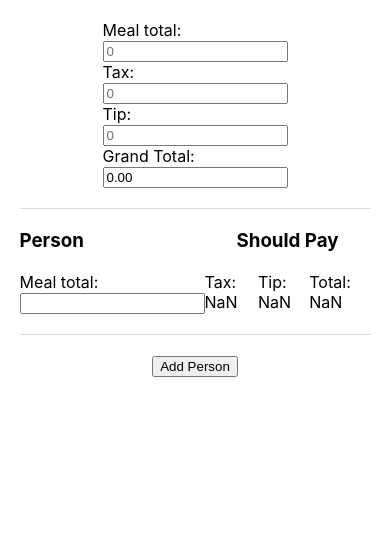
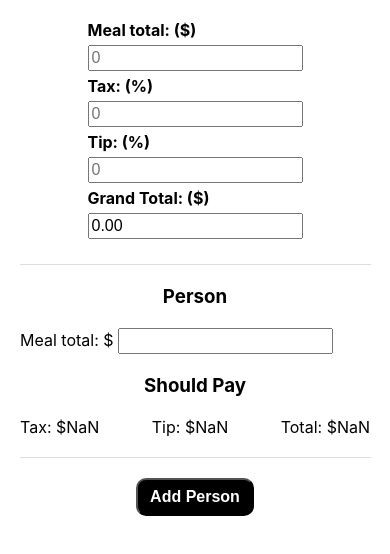
Before and after one commit to jvelis94/tip-calculator, a React (Create React App) app: page / in a window 390 px wide. Shown: the top 554 px of the page. Built offline with nearby package versions, Linux system fonts and the light colour scheme.

Commit message:
make site responsive

```diff
--- a/src/index.css
+++ b/src/index.css
@@ -22,6 +22,14 @@ code {
   display: inline-block;
   margin: 0 auto;
   text-align: left;
+  font-weight: bold;
+}
+
+.order-total input {
+  margin-bottom: 5px;
+  margin-top: 5px;
+  height: 20px;
+  font-size: 16px;
 }
 
 .person {
@@ -41,6 +49,11 @@ code {
   padding-top: 20px;
 }
 
+.person input {
+  height: 20px;
+  font-size: 16px;
+}
+
 .button {
   text-align: center;
   border-top: 0.5px solid #ddd;
@@ -49,8 +62,17 @@ code {
   margin: 0 auto;
 }
 
+button {
+  background-color: #000000;
+  color: #ffffff;
+  font-size: 16px;
+  font-weight: bold;
+  border-radius: 10px;
+  padding: 8px 12px;
+}
+
 .breakdown {
-  width: 250px;
+  width: 350px;
 }
 
 .person-details {
@@ -66,3 +88,23 @@ code {
 .breakdown h3 {
   text-align: center;
 }
+
+@media (max-width: 1000px) {
+  .person {
+    display: block;
+  }
+
+  .breakdown {
+    margin: 0 auto;
+  }
+
+  .total-details {
+    width: 350px;
+    margin: 0 auto;
+    padding-bottom: 20px;
+  }
+
+  .total-details h3 {
+    text-align: center;
+  }
+}
--- a/src/index.js
+++ b/src/index.js
@@ -84,13 +84,13 @@ class Details extends React.Component {
             <div className='details'>
                 <div className='order-total'>
                     <form>
-                        <label htmlFor='meal'>Meal total: </label><br></br>
+                        <label htmlFor='meal'>Meal total: ($)</label><br></br>
                         <input name='meal' placeholder={this.state.meal_total} onChange={this.handleMealChange}></input><br></br>
-                        <label htmlFor='tax'>Tax: </label><br></br>
+                        <label htmlFor='tax'>Tax: (%)</label><br></br>
                         <input name='tax' placeholder={this.state.tax} onChange={this.handleTaxChange}></input><br></br>
-                        <label htmlFor='tip'>Tip: </label><br></br>
+                        <label htmlFor='tip'>Tip: (%)</label><br></br>
                         <input name='tip' placeholder={this.state.tip} onChange={this.handleTipChange}></input><br></br>
-                        <label htmlFor='total'>Grand Total:</label><br></br>
+                        <label htmlFor='total'>Grand Total: ($)</label><br></br>
                         <input name='total' value={grand_total.toFixed(2)} readOnly></input><br></br>
                     </form>
                 </div>
@@ -125,16 +125,16 @@ class Person extends React.Component {
                 <div className='total-details'>
                     <h3>Person</h3>
                     <form>
-                        <label htmlFor='person-meal'>Meal total: </label>
+                        <label htmlFor='person-meal'>Meal total: $ </label>
                         <input name='person-meal' value={this.state.person_meal_total} onChange={this.handlePersonTotal}></input>
                     </form>
                 </div>
                 <div className='breakdown'>
                     <h3>Should Pay</h3>
                     <div className='person-details'>
-                        <p>Tax: {(parseFloat(this.props.person_tax)/100) * parseFloat(this.state.person_meal_total)}</p>
-                        <p>Tip: {(parseFloat(this.props.person_tip)/100) * parseFloat(this.state.person_meal_total)}</p>
-                        <p>Total: {person_total.toFixed(2)}</p>
+                        <p>Tax: ${((parseFloat(this.props.person_tax)/100) * parseFloat(this.state.person_meal_total)).toFixed(2)}</p>
+                        <p>Tip: ${((parseFloat(this.props.person_tip)/100) * parseFloat(this.state.person_meal_total)).toFixed(2)}</p>
+                        <p>Total: ${person_total.toFixed(2)}</p>
                     </div>
                 </div>
             </div>
```
